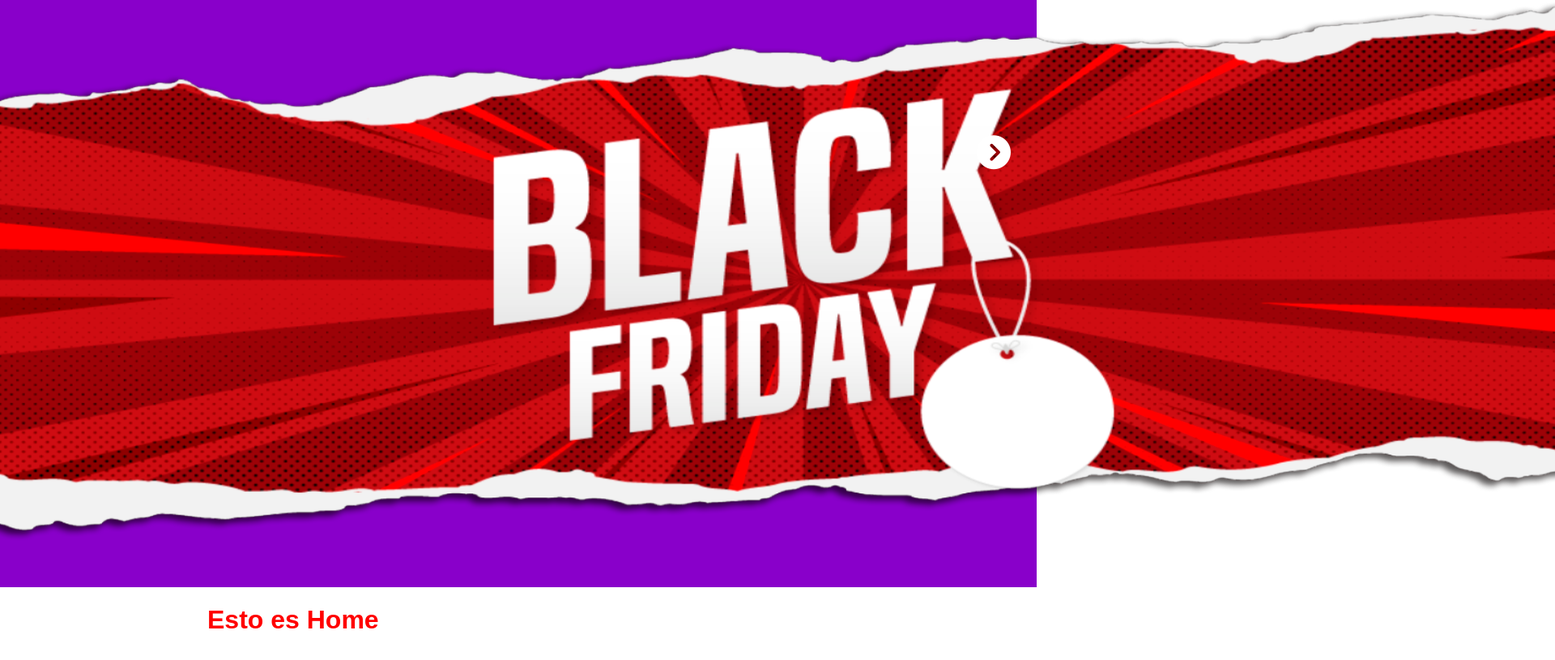
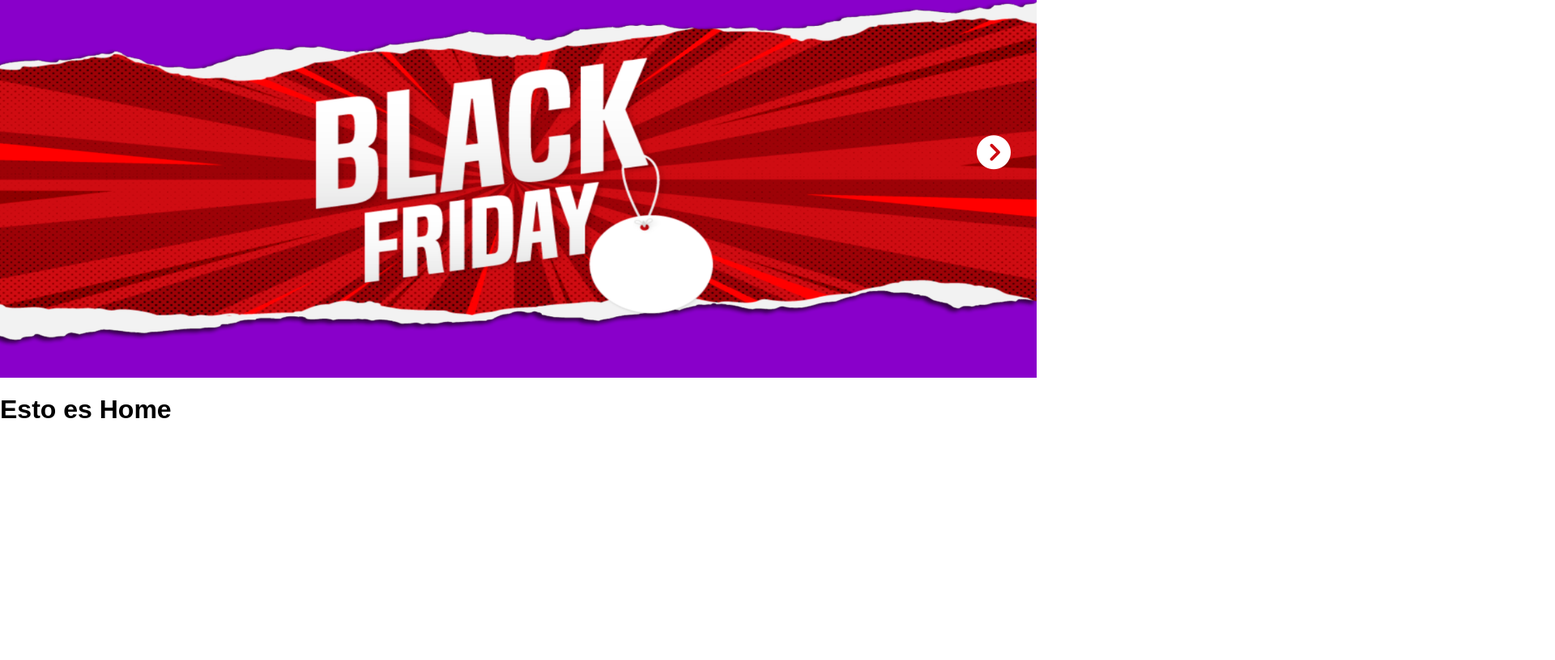
Before and after one commit to Gonzaleki/E-Commerce, a React (Create React App) app: page / in a window 1280 px wide. Shown: the part 212-1028 px from the top of the page at 81% size, 1920 px wide, since content can reach past the window. Built offline with nearby package versions, Linux system fonts and the light colour scheme; a web font is replaced by a local one.

Commit message:
Reubication Sliders on component Home

```diff
--- a/public/index.html
+++ b/public/index.html
@@ -25,7 +25,7 @@
       work correctly both with client-side routing and a non-root public URL.
       Learn how to configure a non-root public URL by running `npm run build`.
     -->
-  <title>React App</title>
+  <title>E-Commerce</title>
   <!--Import fontawesome-->
   <link rel="stylesheet" href="https://cdnjs.cloudflare.com/ajax/libs/font-awesome/6.2.1/css/all.min.css"
     integrity="sha512-MV7K8+y+gLIBoVD59lQIYicR65iaqukzvf/nwasF0nqhPay5w/9lJmVM2hMDcnK1OnMGCdVK+iQrJ7lzPJQd1w=="
--- a/src/App.css
+++ b/src/App.css
@@ -3,8 +3,3 @@
 .nav-elements{
     background-color: #8900ca;
 }
-
-.home{
-    color: red;
-    padding: 0 20%;
-}
--- a/src/App.js
+++ b/src/App.js
@@ -6,7 +6,6 @@ import About from "./components/About"
 import Contact from "./components/Contact"
 import Locations from "./components/Location"
 import Home from "./components/Home"
-import ImageSlider from "./components/ImageSlider"
 
 
 function App() {
@@ -16,7 +15,7 @@ function App() {
     <>
       <div className="nav-elements">
         <Header />
-        <ImageSlider />
+
       </div>
       <div className='home'>
       <Routes>
--- a/src/components/Header.jsx
+++ b/src/components/Header.jsx
@@ -18,7 +18,7 @@ function Header() {
   // el handlescroll se fija ei el pageYOffset llego a 100 o mas, para asi cambiar
   // el estado del header a fixed o si es menor a static
   const handleScroll = () => {
-    if (window.pageYOffset > 148) {
+    if (window.pageYOffset > 159) {
       setHeaderPosition('fixed');
     } else {
       setHeaderPosition('static');
--- a/src/components/Home.jsx
+++ b/src/components/Home.jsx
@@ -1,6 +1,9 @@
+import ImageSlider from "./ImageSlider";
+
 function Home() {
     return (
         <>
+        <ImageSlider/>
         <h1>Esto es Home</h1>
         </>
     )
--- a/src/components/ImageSlider.jsx
+++ b/src/components/ImageSlider.jsx
@@ -14,12 +14,12 @@ function ImageSlider() {
     }
 
     return (
-        <>
+        <div style={{background: '#8900ca'}}>
             {currentIndex === 0 ? <i></i> : <i className="fa-sharp fa-solid fa-circle-chevron-left" onClick={previousImg}></i>}
-            <img src={Slides[currentIndex].src} alt="" />
+            <img style={{width:'100%'}} src={Slides[currentIndex].src} alt="" />
             {currentIndex === (Slides.length-1) ? <i></i> : <i className="fa-sharp fa-solid fa-circle-chevron-right" onClick={nextImg}></i>}
 
-        </>
+        </div>
     )
 }
 
--- a/src/styles/header.css
+++ b/src/styles/header.css
@@ -30,12 +30,12 @@ hr {
     transform: translate(0, -50%);
     left: 32px;
     font-size: 42px;
-    z-index: 1;
     cursor: pointer;
 }
 
 img{
     transition: all 1s ease-in-out;
+    width: 100%;
 }
 
 .fa-circle-chevron-right{
@@ -45,7 +45,6 @@ img{
     transform: translate(0, -50%);
     right: 32px;
     font-size: 42px;
-    z-index: 1;
     cursor: pointer;
 }
 
@@ -103,6 +102,7 @@ img{
     margin: auto;
     color: white;
     position: fixed;
+    z-index: 2;
     top: 0;
     width: 100%;
     background-color: #8900ca;
@@ -156,7 +156,7 @@ img{
     letter-spacing: 0;
     width: 200px;
     box-shadow: 0px 8px 16px 0px rgba(0, 0, 0, 0.2);
-    z-index: 1;
+    z-index: 2;
 }
 
 .dropdown-content a {
```
